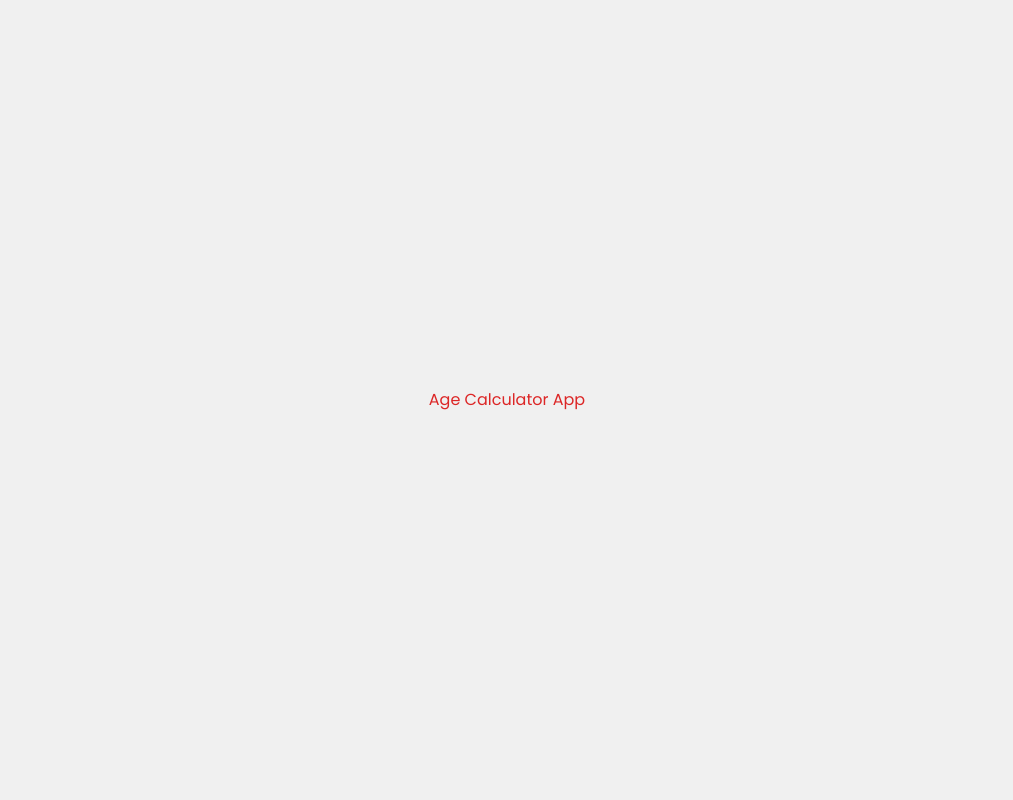
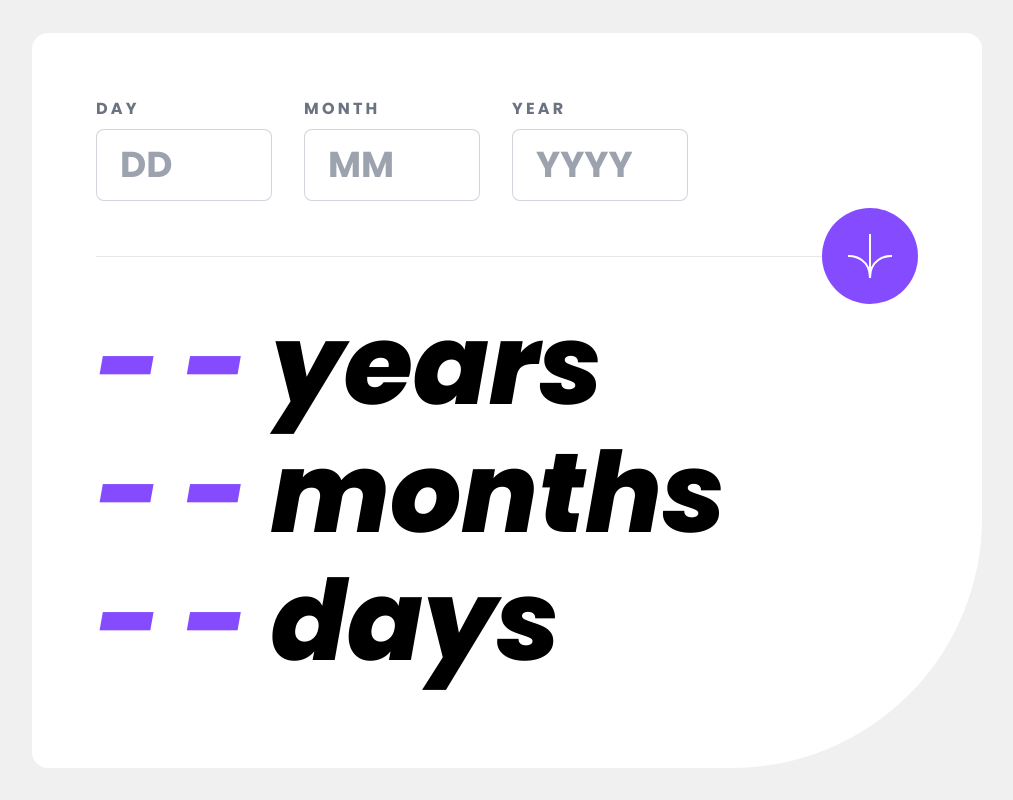
Before and after one commit to DaniKOrdo/frontendmentor, a React (Vite) app in the folder Age-Calculator-App/: page / in a window 1280 px wide. Shown: the whole page, without its empty margins (133-1146 px from the left). Built offline with nearby package versions, Linux system fonts and the light colour scheme.

Commit message:
finish base structure

```diff
--- a/Age-Calculator-App/src/App.jsx
+++ b/Age-Calculator-App/src/App.jsx
@@ -1,9 +1,44 @@
+import { IconArrow } from './utils/icons'
 
 function App() {
   return (
-    <div className='text-red-600'>
-      Age Calculator App
-    </div>
+    <main className='bg-white w-[950px] h-[735px] rounded-br-[250px] rounded-2xl p-16'>
+      <form className="flex gap-8 border-b-[1px] h-40 relative">
+        <div>
+          <label htmlFor="day" className="block mb-2 font-bold tracking-[0.2em] text-gray-500" >DAY</label>
+          <input type="text" name="day" required className="px-6 py-4 text-4xl font-bold placeholder-gray-400 rounded-lg w-44 ring-1 ring-inset ring-gray-300 text focus:ring-customPurple focus:ring-2 focus-visible:outline-none" placeholder="DD" />
+        </div>
+
+        <div>
+          <label htmlFor="month" className="block mb-2 font-bold tracking-[0.2em] text-gray-500" >MONTH</label>
+          <input type="text" name="month" required className="px-6 py-4 text-4xl font-bold placeholder-gray-400 rounded-lg w-44 ring-1 ring-inset ring-gray-300 text focus:ring-customPurple focus:ring-2 focus-visible:outline-none" placeholder="MM" />
+        </div>
+
+        <div>
+          <label htmlFor="year" className="block mb-2 font-bold tracking-[0.2em] text-gray-500" >YEAR</label>
+          <input type="text" name="year" required className="px-6 py-4 text-4xl font-bold placeholder-gray-400 rounded-lg w-44 ring-1 ring-inset ring-gray-300 text focus:ring-customPurple focus:ring-2 focus-visible:outline-none" placeholder="YYYY" />
+        </div>
+
+        <button className='absolute right-0 flex items-center justify-center w-24 h-24 rounded-full -bottom-12 bg-customPurple'>
+          <IconArrow />
+        </button>
+      </form>
+
+      <footer className='italic font-extrabold text-[7rem] py-6'>
+        <div className='h-32'>
+          <span className='text-customPurple'>- - </span>
+          <span>years</span>
+        </div>
+        <div className='h-32'>
+          <span className='text-customPurple'>- - </span>
+          <span>months</span>
+        </div>
+        <div className='h-32'>
+          <span className='text-customPurple'>- - </span>
+          <span>days</span>
+        </div>
+      </footer>
+    </main>
   )
 }
 
```
